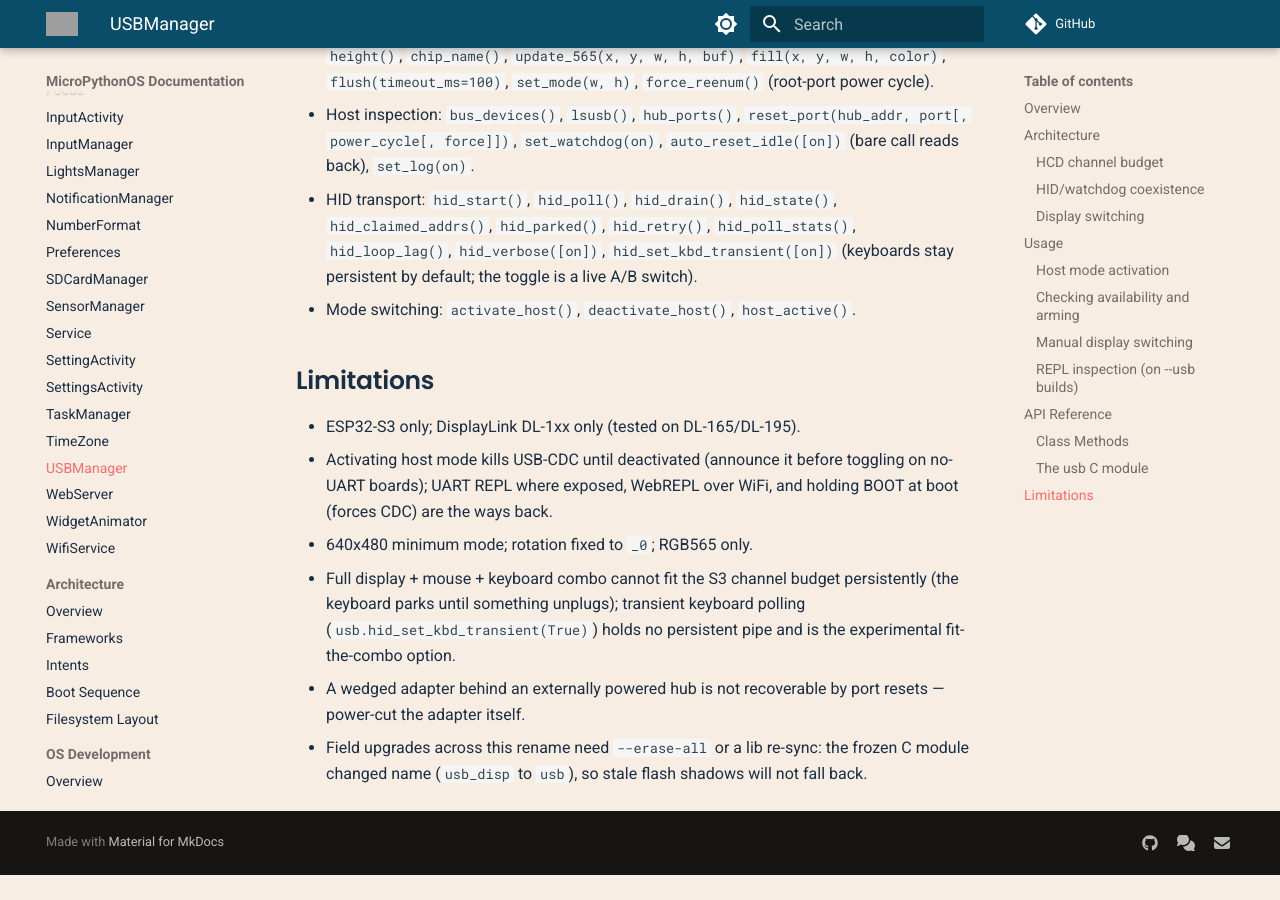
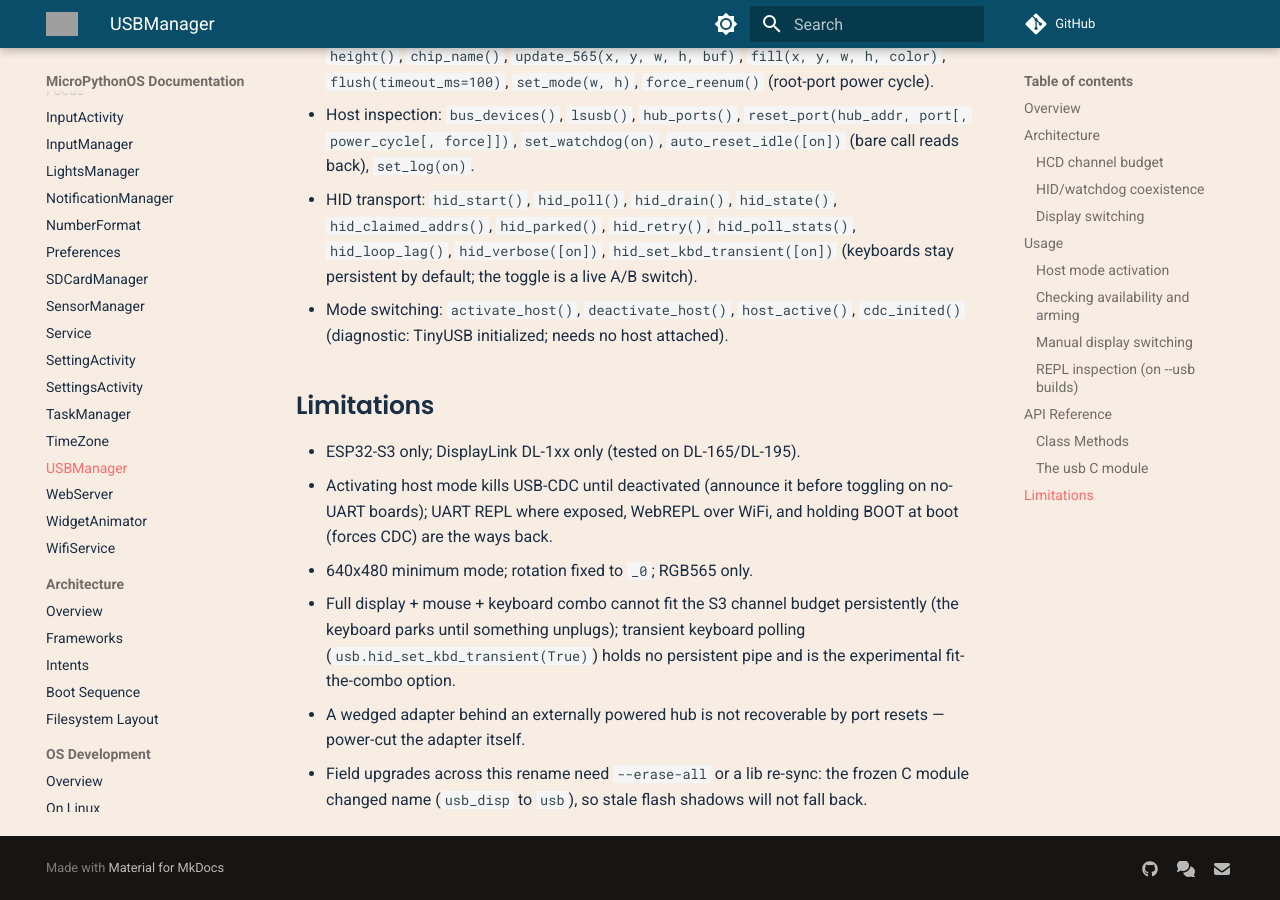
Before and after one commit to MicroPythonOS/docs, an MkDocs documentation site: the page built from docs/frameworks/usb-manager.md, in a window 1280 px wide and 900 px high, scrolled down 4416 px. Built offline with MkDocs 1.6.1 and Material for MkDocs 9.7.7, drawn with Linux system fonts in a browser that asks for light colours; comment, search, counter and statistics services are not loaded; before the commit the page ends 5291 px from its top, so only the background shows below that; grey boxes are pictures that could not be loaded.

Commit message:
usb: document cdc_inited diagnostic

```diff
--- a/docs/frameworks/usb-manager.md
+++ b/docs/frameworks/usb-manager.md
@@ -140,7 +140,7 @@
 - `usb.Display(port=0, width=0, height=0, ignore_edid=False)` - Adapter handle. `start()`, `poll()` (True on READY/disconnect/mode change), `ready()`, `width()`, `height()`, `chip_name()`, `update_565(x, y, w, h, buf)`, `fill(x, y, w, h, color)`, `flush(timeout_ms=100)`, `set_mode(w, h)`, `force_reenum()` (root-port power cycle).
 - Host inspection: `bus_devices()`, `lsusb()`, `hub_ports()`, `reset_port(hub_addr, port[, power_cycle[, force]])`, `set_watchdog(on)`, `auto_reset_idle([on])` (bare call reads back), `set_log(on)`.
 - HID transport: `hid_start()`, `hid_poll()`, `hid_drain()`, `hid_state()`, `hid_claimed_addrs()`, `hid_parked()`, `hid_retry()`, `hid_poll_stats()`, `hid_loop_lag()`, `hid_verbose([on])`, `hid_set_kbd_transient([on])` (keyboards stay persistent by default; the toggle is a live A/B switch).
-- Mode switching: `activate_host()`, `deactivate_host()`, `host_active()`.
+- Mode switching: `activate_host()`, `deactivate_host()`, `host_active()`, `cdc_inited()` (diagnostic: TinyUSB initialized; needs no host attached).
 
 ## Limitations
 
```
